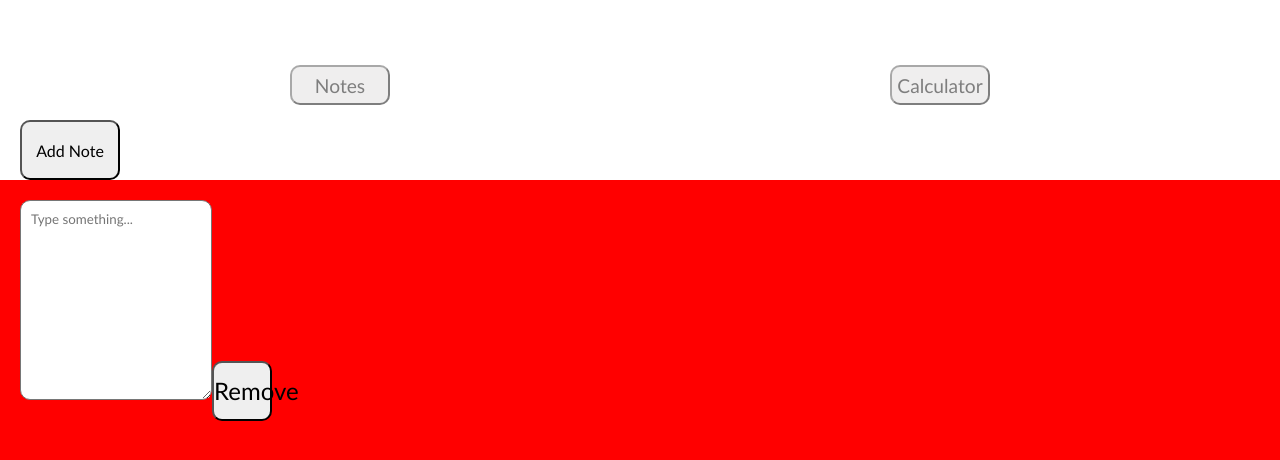
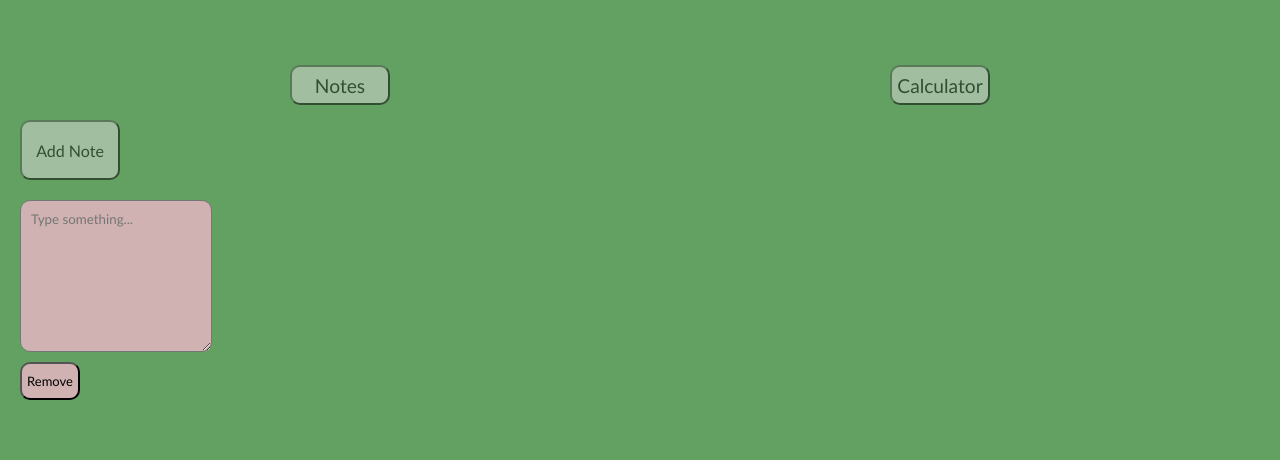
Before and after one commit to Ashraf-Sharaf/Multi_app, a React (Create React App) app: page /notes in a window 1280 px wide. Both pictures are taken after a click on the button "Add Note". Shown: the top 460 px of the page. Built offline with nearby package versions, Linux system fonts and the light colour scheme.

Commit message:
adding styling to the notes

```diff
--- a/src/pages/notes/notes.css
+++ b/src/pages/notes/notes.css
@@ -1,18 +1,30 @@
-.notes-container{
-    background-color: red;
-
+* {
+  background-color: rgb(98, 161, 98);
 }
-.note{
+.notes-container {
+  flex-wrap: wrap;
+  gap: 20px;
+}
+.note {
+  gap: 10px;
   height: 200px;
   margin: 20px;
 }
-textarea{
+textarea {
   border-radius: 10px;
   height: 200px;
   padding: 10px;
+  background-color: rgb(208, 178, 178);
 }
-.add-button{
+.add-button {
   margin-left: 20px;
   width: 100px;
   font-size: medium;
+  background-color: rgb(224, 222, 222);
+  opacity: 50%;
 }
+.delete-button {
+  background-color: rgb(208, 178, 178);
+  font-size: small;
+  height: 50px;
+}
--- a/src/pages/notes/notes.jsx
+++ b/src/pages/notes/notes.jsx
@@ -1,14 +1,13 @@
-import React,{useState} from "react";
+import React, { useState } from "react";
 import "./notes.css";
 import { useNavigate } from "react-router-dom";
-
 
 const Notes = () => {
   const navigate = useNavigate();
   const [notes, setNotes] = useState([]);
 
   const addNote = () => {
-    setNotes([...notes, '']);
+    setNotes([...notes, ""]);
   };
 
   const removeNote = (index) => {
@@ -21,21 +20,8 @@ const Notes = () => {
     setNotes(newNotes);
   };
 
-
-
-
-
-
-
-
-
-
-
-
-
-
   return (
-    <div className="">
+    <div className="all-notes">
       <div className="buttons flex center ">
         <button
           className="button"
@@ -55,19 +41,22 @@ const Notes = () => {
           Calculator
         </button>
       </div>
-      <button className="add-button" onClick={addNote}>Add Note</button>
+      <button className="add-button" onClick={addNote}>
+        Add Note
+      </button>
       <div className="notes-container flex ">
         {notes.map((note, index) => (
-          <div className="note" key={index}>
+          <div className="note flex column" key={index}>
             <textarea
               value={note}
               onChange={(e) => updateNote(index, e.target.value)}
               placeholder="Type something..."
             />
-            <button class="notes-buttons" onClick={() => removeNote(index)}>Remove</button>
+            <button class="delete-button" onClick={() => removeNote(index)}>
+              Remove
+            </button>
           </div>
         ))}
-
       </div>
     </div>
   );
```
Lines whose indentation alone changed are shown as unchanged.
